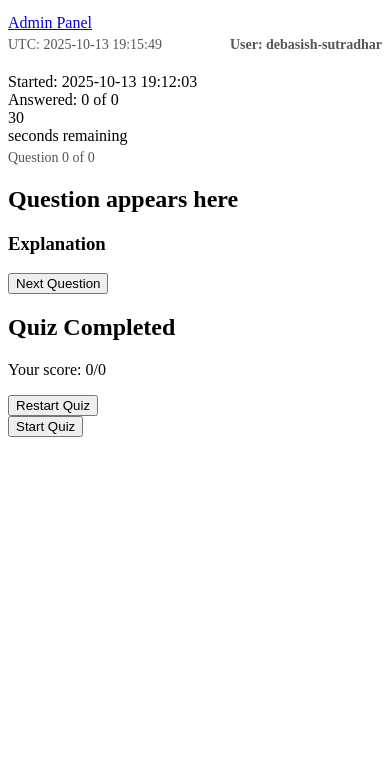
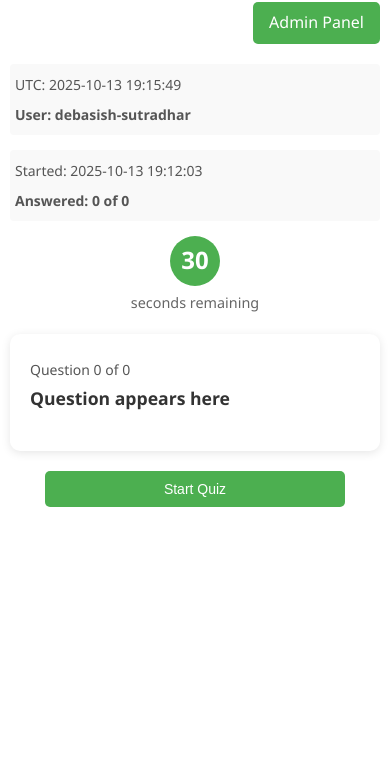
Before and after one commit to debasish-sutradhar/exam-center-quiz, a plain HTML site: page index.html in a window 390 px wide. Shown: the part 66-844 px from the top of the page. Drawn offline with Linux system fonts and the light colour scheme.

Commit message:
Enhance styles for layout and components
Added base styles and improved layout for various components.

```diff
--- a/styles.css
+++ b/styles.css
@@ -1,22 +1,132 @@
-/* Add these to your existing styles.css */
-.timestamp, .user-info, .progress-text {
+/* Base styles */
+* {
+    margin: 0;
+    padding: 0;
+    box-sizing: border-box;
+}
+
+body {
+    font-family: 'Segoe UI', Tahoma, Geneva, Verdana, sans-serif;
+    background-color: #f5f5f5;
+    color: #333;
+    line-height: 1.6;
+}
+
+.container {
+    max-width: 800px;
+    margin: 0 auto;
+    padding: 20px;
+    background-color: white;
+    min-height: 100vh;
+}
+
+h1 {
+    text-align: center;
+    margin-bottom: 20px;
+    color: #2e7d32;
+}
+
+.navigation {
+    display: flex;
+    justify-content: flex-end;
+    margin-bottom: 20px;
+}
+
+.nav-button {
+    display: inline-block;
+    padding: 8px 16px;
+    background-color: #4caf50;
+    color: white;
+    text-decoration: none;
+    border-radius: 5px;
+    transition: background-color 0.3s;
+}
+
+.nav-button:hover { background-color: #388e3c; }
+
+/* Quiz information area */
+.timestamp, .user-info, .progress-text, .start-time, .question-stats {
     color: #555;
     font-size: 14px;
     margin: 5px 0;
-    text-align: right;
 }
 
-.user-info {
-    font-weight: bold;
-}
-
-#quiz-info {
+#quiz-info, #quiz-stats {
     margin-bottom: 15px;
     display: flex;
     justify-content: space-between;
     align-items: center;
+    flex-wrap: wrap;
+    padding: 5px;
+    border-radius: 4px;
+    background-color: #f9f9f9;
 }
 
+.user-info, .question-stats {
+    font-weight: bold;
+}
+
+/* Timer styling */
+#timer-container {
+    text-align: center;
+    margin-bottom: 20px;
+}
+
+#timer {
+    font-size: 2rem;
+    font-weight: bold;
+    padding: 10px 15px;
+    background-color: #4caf50;
+    color: white;
+    border-radius: 50%;
+    width: 60px;
+    height: 60px;
+    display: inline-flex;
+    align-items: center;
+    justify-content: center;
+    margin-bottom: 5px;
+    transition: background-color 0.3s;
+}
+
+#timer.warning { background-color: #ff9800; }
+#timer.danger { background-color: #f44336; }
+
+#timer-text {
+    font-size: 0.9rem;
+    color: #666;
+}
+
+/* Question and options */
+#question-container {
+    background-color: white;
+    border-radius: 10px;
+    padding: 20px;
+    box-shadow: 0 2px 10px rgba(0,0,0,0.1);
+    margin-bottom: 20px;
+}
+
+#question-text {
+    margin-bottom: 20px;
+    font-size: 1.5rem;
+    line-height: 1.4;
+    color: #333;
+}
+
+.option {
+    background-color: #f9f9f9;
+    padding: 15px;
+    margin-bottom: 10px;
+    border-radius: 5px;
+    cursor: pointer;
+    transition: background-color 0.3s;
+}
+
+.option:hover { background-color: #e0e0e0; }
+.option.selected { background-color: #4caf50; color: white; }
+.option.incorrect { background-color: #f44336; color: white; }
+.option.correct { background-color: #4caf50; color: white; }
+
+/* Multi-select styling */
 .multi-select {
     border: 2px solid #e0e0e0;
 }
@@ -46,8 +156,87 @@
     background-color: #1976D2;
 }
 
-.progress-text {
-    text-align: left;
-    margin-bottom: 10px;
-    font-weight: 500;
+/* Explanation */
+#explanation-container {
+    background-color: #f9f9f9;
+    border-left: 4px solid #4caf50;
+    padding: 15px;
+    margin-bottom: 20px;
 }
+
+.hidden { display: none; }
+
+/* Button styling */
+button {
+    background-color: #4caf50;
+    color: white;
+    border: none;
+    padding: 12px 20px;
+    font-size: 16px;
+    border-radius: 5px;
+    cursor: pointer;
+    display: block;
+    margin: 20px auto;
+    transition: background-color 0.3s;
+    width: 100%;
+    max-width: 300px;
+}
+
+button:hover { background-color: #388e3c; }
+
+#results-container { text-align: center; }
+
+/* Mobile optimization */
+@media (max-width: 768px) {
+    .container {
+        padding: 15px;
+    }
+
+    #question-text {
+        font-size: 1.3rem;
+    }
+
+    .option {
+        padding: 12px;
+    }
+
+    #timer {
+        width: 50px;
+        height: 50px;
+        font-size: 1.5rem;
+    }
+
+    button {
+        padding: 10px 15px;
+        font-size: 14px;
+    }
+
+    #quiz-info, #quiz-stats {
+        flex-direction: column;
+        align-items: flex-start;
+    }
+
+    .timestamp, .user-info, .start-time, .question-stats {
+        width: 100%;
+        margin-bottom: 3px;
+    }
+}
+
+@media (max-width: 480px) {
+    .container {
+        padding: 10px;
+    }
+
+    h1 {
+        font-size: 1.5rem;
+    }
+
+    #question-text {
+        font-size: 1.1rem;
+    }
+
+    .option {
+        padding: 10px;
+        font-size: 0.9rem;
+    }
+}
```
